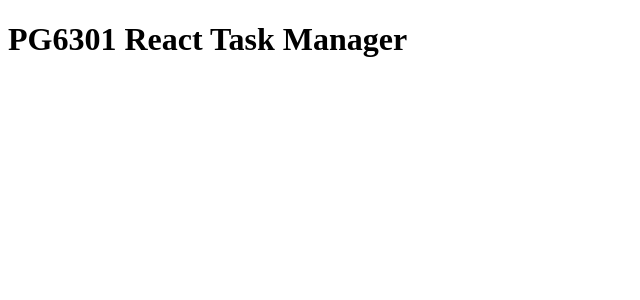
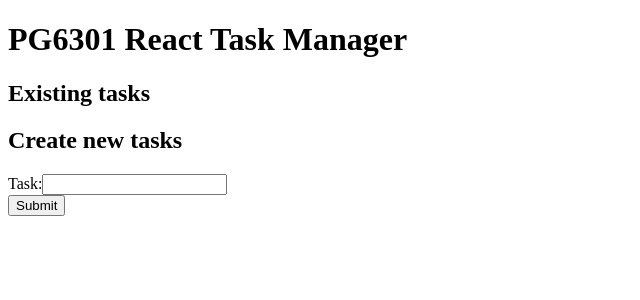
Before and after one commit to kristiania-pg6301-2024/pg6301-frontend-programming, a React (Vite) app in the folder client/: page / in a window 1280 px wide. Shown: the top 300 px of the page, without its empty margins (0-640 px from the left). Built offline with nearby package versions, Linux system fonts and the light colour scheme.

Commit message:
show AddTaskForm

```diff
--- a/client/src/main.jsx
+++ b/client/src/main.jsx
@@ -1,5 +1,29 @@
-import React from "react";
+import React, {useState} from "react";
 import { createRoot } from "react-dom/client";
 
 const root = createRoot(document.getElementById("root"));
-root.render(<h1>PG6301 React Task Manager</h1>)
+
+function AddTaskForm() {
+    return <form>
+        <div>
+            <label>
+                Task:
+            </label>
+            <input/>
+        </div>
+        <div>
+            <button>Submit</button>
+        </div>
+    </form>;
+}
+
+function TaskManagerApplication() {
+    return <>
+        <h1>PG6301 React Task Manager</h1>
+        <h2>Existing tasks</h2>
+        <h2>Create new tasks</h2>
+        <AddTaskForm/>
+    </>;
+}
+
+root.render(<TaskManagerApplication/>)
```
